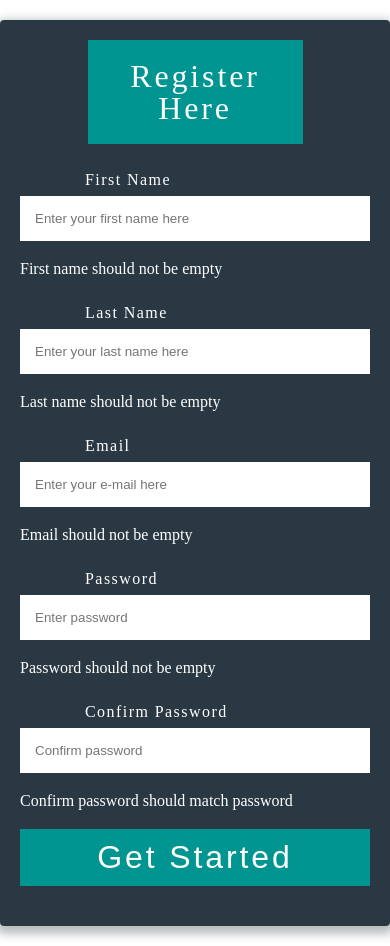
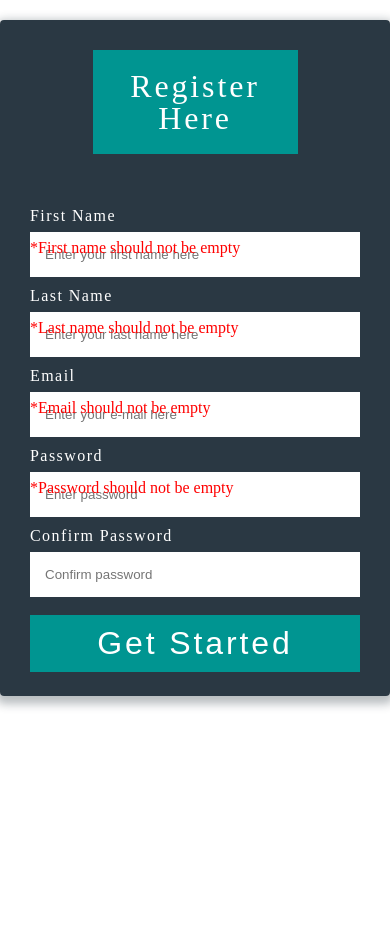
Before and after one commit to sbisaria/BackboneHandson, a website: page RegistrationDemo/index.html in a window 390 px wide. Both pictures are taken after a click on the button "Get Started". After the commit the page ends 844 px from the top, so only its background shows below. Drawn offline with Linux system fonts and the light colour scheme.

Commit message:
add validation fixes

```diff
--- a/RegistrationDemo/index.html
+++ b/RegistrationDemo/index.html
@@ -19,27 +19,27 @@
 				        <input type="text" id="first-name" placeholder="Enter your first name here" required>
 
 				    </li>
-				    <li class="firstName"><h2 class="help-block"></h2></li>
+				    <li class="firstName"><h2></h2></li>
 			      	<li class="flex">
 			        	<label for="last-name">Last Name</label>
 			        	<input type="text" id="last-name" placeholder="Enter your last name here" required>
 			      	</li>
-			      	<li class="lastName"><h2 class="help-block"></h2></li>
+			      	<li class="lastName"><h2></h2></li>
 			      	<li class="flex">
 			        	<label for="email">Email</label>
 			        	<input type="email" id="email" placeholder="Enter your e-mail here">
 			      	</li>
-			      	<li class="email"><h2 class="help-block"></h2></li>
+			      	<li class="email"><h2></h2></li>
 			      	<li class="flex">
 				        <label for="phone">Password</label>
 			    	    <input type="password" id="password" placeholder="Enter password">
 			      	</li>
-			      	<li class="password"><h2 class="help-block"></h2></li>
+			      	<li class="password"><h2></h2></li>
 			      	<li class="flex">
 				        <label for="phone">Confirm Password</label>
 			    	    <input type="password" id="cpassword" placeholder="Confirm password">
 			      	</li>
-			      	<li class="cpassword"><h2 class="help-block"></h2></li>
+			      	<li class="cpassword"><h2></h2></li>
 				    <li class="flex">
 				        <button  class="theme" type="button" id="js-submit">Get Started</button>
 				    </li>
@@ -51,13 +51,13 @@
 	<script type="text/html" id="detail-template">
 		<div id="detailApp">
 			<ul class="flex tab-group">
-		        <li class="tablinks active clear" id="tab1"><a>User Details</a></li>
+		        <li class="tablinks clear" id="tab1"><a>User Details</a></li>
 		    </ul>
 		    <ul class="flex-outer">
-		        <h1 class="flex">First Name : <%= firstName %></h1>
-		        <h1 class="flex">Last Name : <%= lastName %></h1>
-		        <h1 class="flex">Email : <%= email %></h1>
-		      	<h1 class="flex">Password : <%= password%></h1>
+		        <li class="grid grid-item"><h1>First Name : </h1><h3><%= firstName %></h3></li>
+		        <li class="grid grid-item"><h1>Last Name : </h1><h3><%= lastName %></h3></li>
+		        <li class="grid grid-item"><h1>Email : </h1><h3><%= email %></h3></li>
+		      	<li class="grid grid-item"><h1>Password : </h1><h3><%= password%></h3></li>
 		    </ul>
 		</div>
 	</script>
--- a/RegistrationDemo/js/main.js
+++ b/RegistrationDemo/js/main.js
@@ -7,40 +7,44 @@ var RegisterModel = Backbone.Model.extend({
 		cpassword:null
 	},
 	validate: function(obj){
-		var errors=[],
-		inValid = false;
-		if(obj.firstName==""){
-			errors.push({type: 'firstName', msg:'First name should not be empty'});
-			inValid=true;
+		var errors = [],
+		inValid = false,
+		emailPattren = /^\w+([-+.'][^\s]\w+)*@\w+([-.]\w+)*\.\w+([-.]\w+)*$/;
+		if(obj.firstName == ""){
+			errors.push({name: 'firstName', msg:'First name should not be empty'});
+			inValid = true;
 		}
-		  if(obj.lastName==""){
-			errors.push({type: 'lastName', msg:'Last name should not be empty'});
-			inValid=true;
+		if(obj.lastName == ""){
+			errors.push({name: 'lastName', msg:'Last name should not be empty'});
+			inValid = true;
 		}
-		 if(obj.email=="" ){
-			errors.push({type: 'email', msg:'Email should not be empty'});
-			inValid=true;
+		if(!emailPattren.test(obj.email)){
+			errors.push({name: 'email', msg:'Email should be valid'});
+			inValid = true;
 		}
-		 if(obj.password==""){
-			errors.push({type: 'password', msg:'Password should not be empty'});
-			inValid=true;
+		if(obj.email == ""){
+			errors.push({name: 'email', msg:'Email should not be empty'});
+			inValid = true;
 		}
-		 if(obj.cpassword == "" || (obj.password!=obj.cpassword)){
-			errors.push({type: 'cpassword', msg:'Confirm password should match password'});
-			inValid=true;
+		if(obj.password == ""){
+			errors.push({name: 'password', msg:'Password should not be empty'});
+			inValid = true;
+		}
+		if(obj.cpassword == "" && (obj.password != obj.cpassword)){
+			errors.push({name: 'cpassword', msg:'Confirm password should match password'});
+			inValid = true;
 		}
 		if(inValid){
 			this.trigger('failure',errors);
 		}else{
-			var registerModel = new RegisterModel();
-			registerModel.set({
+			this.set({
 			firstName : $("#first-name").val(),
 			lastName : $("#last-name").val(),
 			email : $("#email").val(),
 			password : $("#password").val(),
 			cpassword:$("#cpassword").val()
 		});
-		this.trigger('success',registerModel);
+		this.trigger('success',this);
 		}
     }
 });
@@ -57,7 +61,6 @@ var RegistrationView = Backbone.View.extend({
 		"click #js-submit" : "saveDetails"
 	},
 	saveDetails : function(){
-
 		this.model.validate({
 			firstName : this.$("#first-name").val(),
 			lastName : this.$("#last-name").val(),
@@ -67,11 +70,14 @@ var RegistrationView = Backbone.View.extend({
 		});
 	},
 	renderError :function(errors){
-		for(var i=0;i<errors.length;i++){
-			var currentDiv= errors[i].type;
-			$("li").find('.'+currentDiv);
-			$('.'+currentDiv+ ' .help-block').text((errors[i]).msg);
-		}
+		$('h2').text(' ');
+		errors.forEach(function(element){
+			var currentDiv = element.name;
+			var target =  '.' + currentDiv +' ' + 'h2';
+			$('.' + currentDiv + ' ' + 'h2').addClass("has-error");
+			var error = (element).msg;
+			$('.' + currentDiv + ' ' +'.has-error').text("*" + error);
+		});
 	},
 	renderDetails : function(newModel){
 		var updatedView = new DetailsView({
--- a/RegistrationDemo/scss/style.scss
+++ b/RegistrationDemo/scss/style.scss
@@ -46,7 +46,6 @@ h1 {
     font-weight: 300;
     text-align: center;
 }
-
 /* variables */
 $font : 2rem;
 button {
@@ -57,6 +56,7 @@ button {
     letter-spacing: 0.09em;
     cursor: pointer;
     padding: 10px;
+    margin-top: 15px;
 }
 .theme {
     background: #009591;
@@ -64,7 +64,7 @@ button {
 .form {
     color: #ffffff;
     background: rgba(19, 35, 47, 0.9);
-    padding: 20px;
+    padding: 30px;
     max-width: 600px;
     margin: 20px auto;
     border-radius: 4px;
@@ -76,15 +76,16 @@ button {
     list-style-type: none;
     padding: 0;
     max-width: 800px;
-    margin: 20px auto;
+    margin: 46px auto;
     li{
         flex-wrap: wrap;
     align-items: center;
     justify-content: center;
     }
 }
-.flex-outer > li:not(:last-child) {
-    margin-bottom: 20px;
+.flex-outer > li{
+    margin-top: 20px;
+    height: 20px;
 }
 .flex-outer li label{
     padding: 8px 0;
@@ -95,7 +96,7 @@ button {
 .flex-outer > li > label + *{
     flex: 1 0 220px;
 }
-.flex-outer li input:not([type='checkbox']){
+.flex-outer li input{
     padding: 15px;
     border: none;
 }
@@ -118,24 +119,37 @@ button {
 }
 h1{
     font-size: 22px;
-    margin-bottom: 10px;
+    margin-bottom: 0px;
 }
-@media screen and (max-width: 767px){
-    .flex-outer li{
-        flex-wrap: wrap;
-        align-items: center;
-        justify-content: center;
-    }
-}
+
 .flex{
     display:flex;
 }
 .grid{
     display: grid;
 }
-.help-block{
-    justify-content: flex-end;
+h2{
+    display: none;
 }
 .has-error{
-    border:1px solid red;
+    display: block;
+    color:red;
 }
+.grid-item{
+        grid-template-columns: 2fr 2fr;
+        justify-items: start;
+}
+@media screen and (max-width: 767px){
+    .flex-outer li{
+        flex-wrap: wrap;
+        align-items: center;
+        justify-content: flex-start;
+    }
+}
+@media screen and (max-width: 640px){
+    .flex-outer li{
+        flex-wrap: wrap;
+        align-items: center;
+        justify-content: flex-start;
+    }
+}
```
Also changed, not shown: RegistrationDemo/js/validate.js (added, +51 -0 lines), RegistrationDemo/css/style.css, 1 other file.
